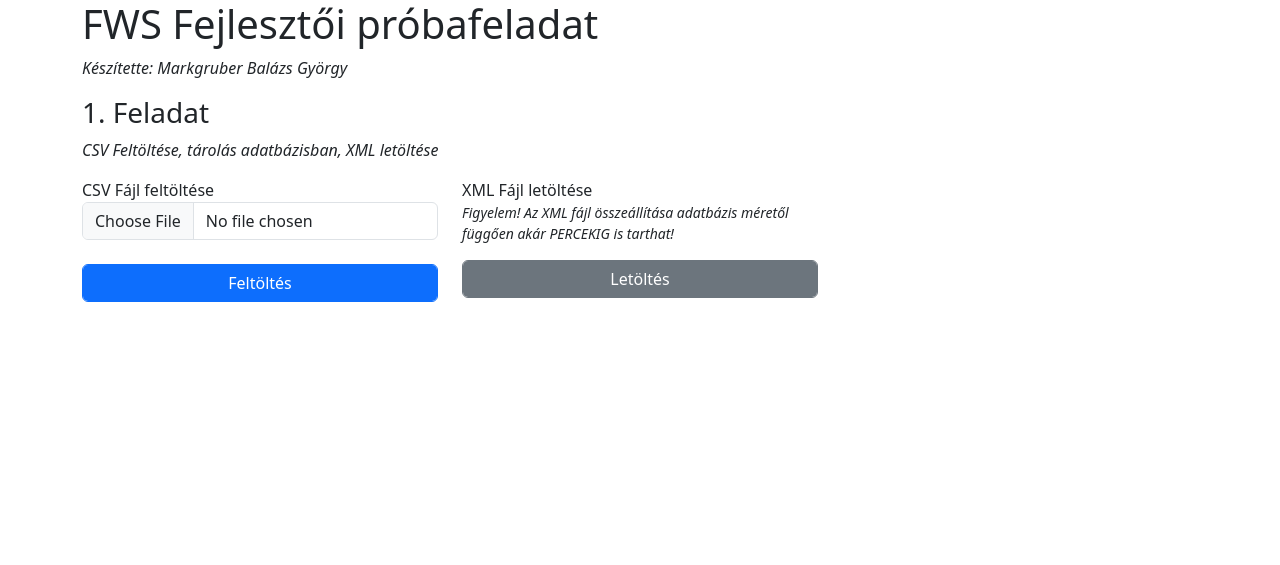
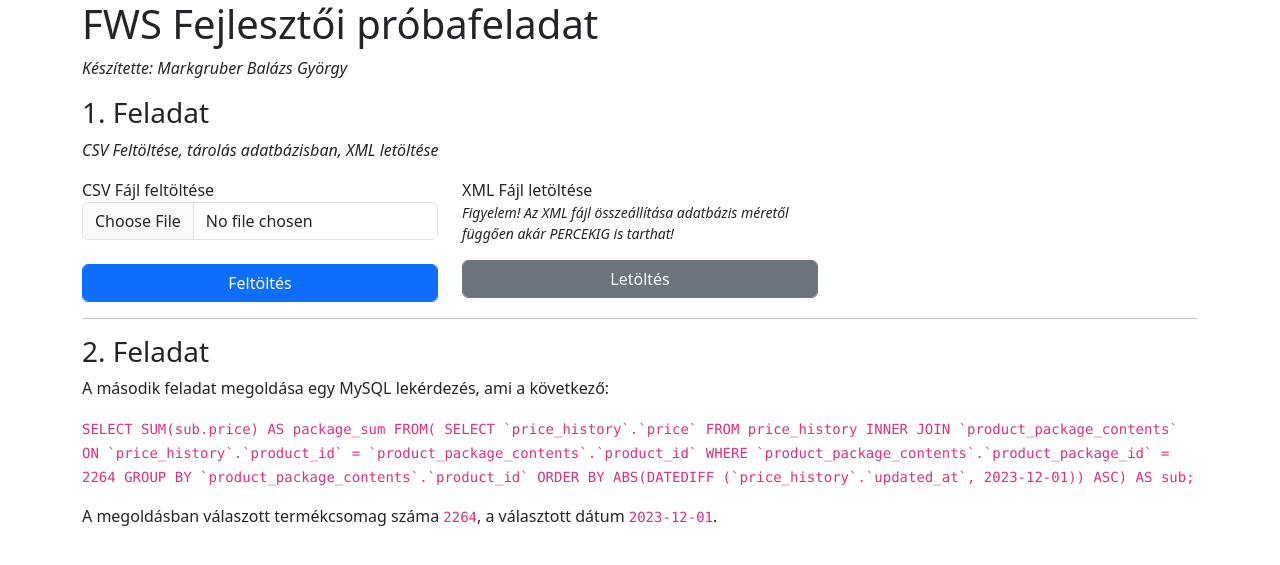
Before and after one commit to balika0105/fws-trial, a PHP site: page / in a window 1280 px wide. Shown: the top 565 px of the page. Run offline with PHP 8.4, Linux system fonts and the light colour scheme.

Commit message:
Task 2 completed and included

```diff
--- a/htroot/app/view/home.php
+++ b/htroot/app/view/home.php
@@ -36,4 +36,19 @@
         </div>
     </div>
 </div>
+<hr>
+<div class="row">
+    <div class="col-12">
+        <h3>2. Feladat</h3>
+        <p>A második feladat megoldása egy MySQL lekérdezés, ami a következő:</p>
+        <p>
+            <code>
+            SELECT SUM(sub.price) AS package_sum FROM( SELECT `price_history`.`price` FROM price_history INNER JOIN `product_package_contents` ON `price_history`.`product_id` = `product_package_contents`.`product_id` WHERE `product_package_contents`.`product_package_id` = 2264 GROUP BY `product_package_contents`.`product_id` ORDER BY ABS(DATEDIFF (`price_history`.`updated_at`, 2023-12-01)) ASC) AS sub;
+            </code>
+        </p>
+        <p>
+            A megoldásban válaszott termékcsomag száma <code>2264</code>, a választott dátum <code>2023-12-01</code>.
+        </p>
+    </div>
+</div>
 <script type="text/javascript" src="/public/res/script/csvupload.js"></script>
```
Also changed, not shown: probafeladat-solution.sql (added, +18 -0 lines), README.md.
